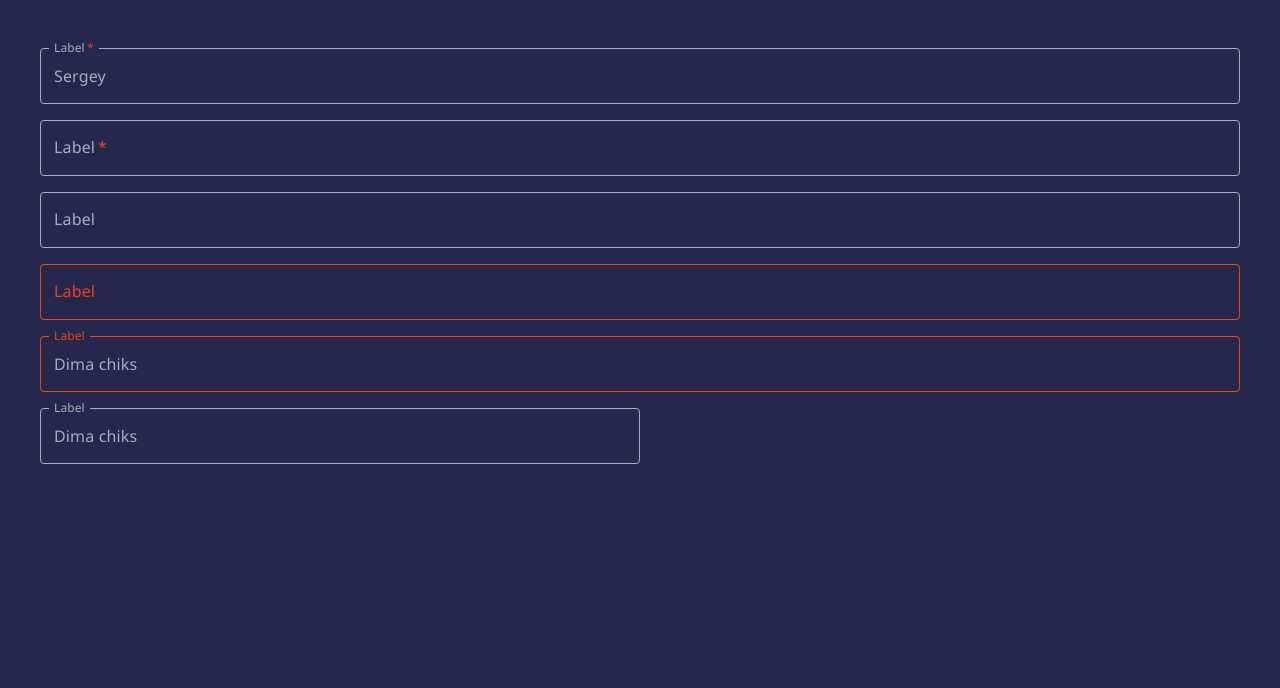
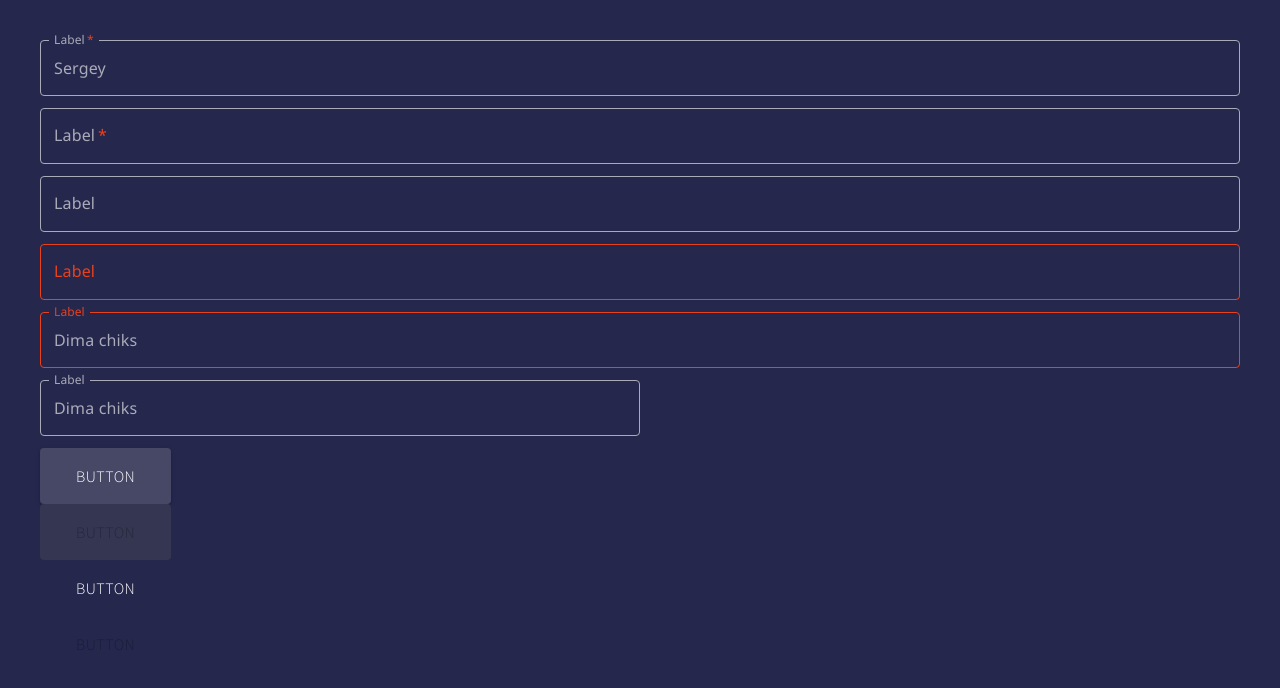
Before and after one commit to chumak-novikov/english-words, a React (Create React App) app: page / in a window 1280 px wide. Shown: the top 688 px of the page. Built offline with nearby package versions, Linux system fonts and the light colour scheme.

Commit message:
EW-2 Добавлен компонент кнопки (#3)
* EW-2 ДобаÐавлен компонент кнопки

* EW-2 ДобаÐавлен комонент кнопки

* EW-2 ДобаÐавлен комонент кнопки

* EW-2 ДобаÐавлен комнент кнопки

```diff
--- a/src/App.tsx
+++ b/src/App.tsx
@@ -1,6 +1,8 @@
 import React from 'react';
+
 import './App.scss';
 import { Input } from './shared/ui/Input';
+import { Button } from './shared/ui/Button';
 
 const App = () => (
   <div className="app">
@@ -9,7 +11,6 @@ const App = () => (
       required
       value="Sergey"
     />
-
     <Input
       label="Label"
       required
@@ -33,6 +34,16 @@ const App = () => (
       className="input"
       value="Dima chiks"
     />
+
+    <Button>Button</Button>
+    <Button disabled>Button</Button>
+    <Button color="text">Button</Button>
+    <Button
+      color="text"
+      disabled
+    >
+      Button
+    </Button>
   </div>
 );
 
--- /dev/null
+++ b/src/shared/ui/Button/Button.module.scss
@@ -0,0 +1,43 @@
+@import 'src/styles/typography';
+
+.root {
+  margin-bottom: 12px;
+
+  &.button,
+  &.text {
+    height: var(--size-56px);
+    padding: var(--size-8px) var(--size-36px);
+
+    @include ui-light;
+  }
+
+  &.button {
+    background-color: var(--color-button-primary);
+  }
+
+  &.text {
+    background-color: transparent;
+  }
+
+  &.disabled {
+    color: var(--color-text-secondary);
+
+    &.button {
+      background-color: var(--color-button-primary-disabled);
+    }
+
+    &.text {
+      background-color: transparent;
+    }
+  }
+
+  &:hover {
+    &.button {
+      background-color: var(--color-button-primary-hover);
+    }
+
+    &.text {
+      background-color: var(--color-button-ghost-hover);
+    }
+  }
+}
--- /dev/null
+++ b/src/shared/ui/Button/Button.tsx
@@ -0,0 +1,46 @@
+import React from 'react';
+
+import { Button as MUIButton } from '@mui/material';
+import styles from './Button.module.scss';
+
+interface ButtonProps {
+  children: React.ReactNode;
+  disabled?: boolean;
+  onClick?: (e: React.MouseEvent<HTMLButtonElement>) => void;
+  type?: 'button' | 'submit';
+  color?: 'contained' | 'text';
+  className?: string;
+}
+
+export const Button = (props: ButtonProps) => {
+  const {
+    color = 'contained',
+    type,
+    onClick,
+    children,
+    disabled,
+    className: externalClassName,
+  } = props;
+
+  const buttonClasses = {
+    root: styles.root,
+    contained: styles.button,
+    text: styles.text,
+    disabled: styles.disabled,
+  };
+
+  return (
+    <div className={externalClassName}>
+      <MUIButton
+        variant={color}
+        disabled={disabled}
+        type={type}
+        onClick={onClick}
+        classes={buttonClasses}
+        size="large"
+      >
+        {children}
+      </MUIButton>
+    </div>
+  );
+};
--- /dev/null
+++ b/src/shared/ui/Button/index.ts
@@ -0,0 +1 @@
+export { Button } from './Button';
--- a/src/shared/ui/Input/Input.module.scss
+++ b/src/shared/ui/Input/Input.module.scss
@@ -33,8 +33,7 @@
 }
 
 .root {
-  padding-top: var(--size-8px);
-  margin-bottom: var(--size-8px);
+  margin-bottom: var(--size-12px);
 }
 
 .text-field {
--- a/src/styles/colors.scss
+++ b/src/styles/colors.scss
@@ -7,6 +7,9 @@
   --color-backgroud: #25274d;
 
   --color-button-primary: #464866;
+  --color-button-primary-hover: #404367;
+  --color-button-primary-disabled: #343652;
+  --color-button-ghost-hover: rgb(52 54 82 / 25%);
 
   --color-input: #aaabb8;
   --color-input-hover: #fff;
--- a/src/styles/typography.scss
+++ b/src/styles/typography.scss
@@ -70,7 +70,7 @@
 
 @mixin ui-light($color: var(--color-text-primary)) {
   font-family: 'SourceSansPro Light', sans-serif;
-  font-size: var(--size-24px);
+  font-size: var(--size-16px);
   font-weight: 300;
   color: $color;
 }
--- a/src/styles/vars.scss
+++ b/src/styles/vars.scss
@@ -24,4 +24,5 @@
   --size-44px: 2.75rem;
   --size-48px: 3rem;
   --size-52px: 3.25rem;
+  --size-56px: 3.5rem;
 }
```
